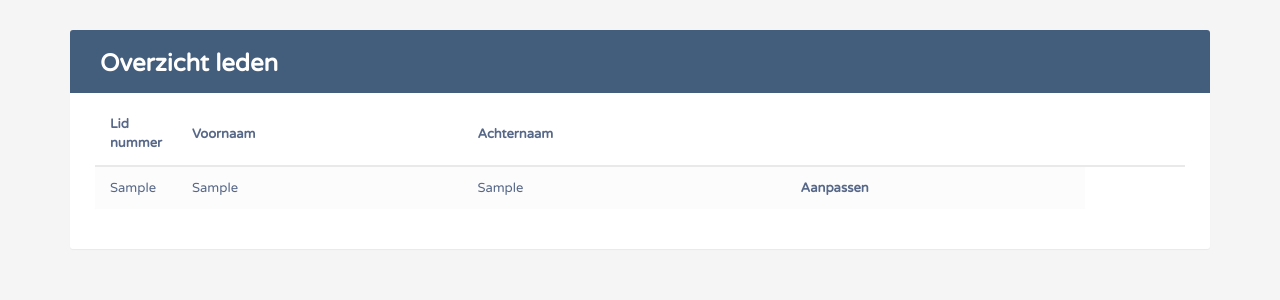
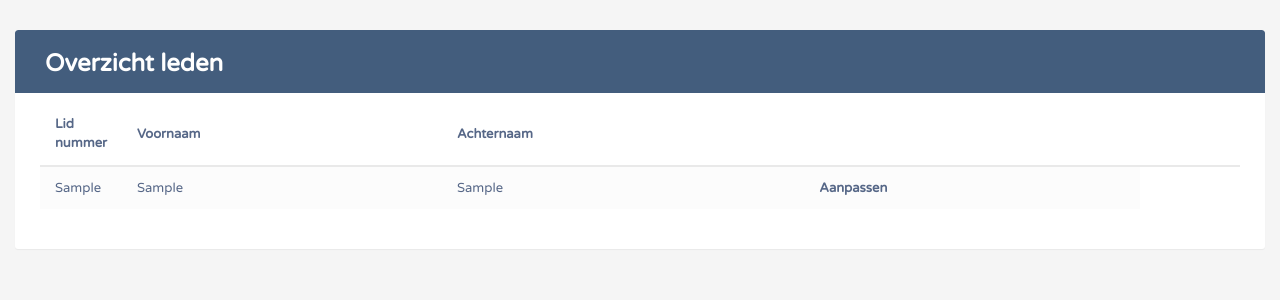
Before and after one commit to Rugtert/1.4progtest, a PHP site: page /Leden.php in a window 1280 px wide. Shown: the top 300 px of the page. Run offline with PHP 8.4, Linux system fonts and the light colour scheme; tables that the repository leaves empty or names only in its code hold one stand-in row (values such as "Sample post"); some libraries are stand-ins or nearby versions.

Commit message:
tables finally full width

```diff
--- a/Leden.php
+++ b/Leden.php
@@ -13,8 +13,8 @@
 		die("no results");
 	};
 ?>
-<div class="container">
-    <div class="table-wrapper">
+<div class="container-fluid">
+    <div class="table-responsive">
         <div class="table-title">
             <div class="row">
                 <div class="col-sm-6">
--- a/Templates/Header.php
+++ b/Templates/Header.php
@@ -18,7 +18,7 @@
 		font-family: 'Varela Round', sans-serif;
 		font-size: 13px;
 	}
-	.table-wrapper {
+	.table-responsive {
         background: #fff;
         padding: 20px 25px;
         margin: 30px 0;
@@ -64,7 +64,7 @@
     table.table tr th, table.table tr td {
         border-color: #e9e9e9;
 		padding: 12px 15px;
-		vertical-align: middle;
+		vertical-align: Middle;
     }
 	table.table tr th:first-child {
 		width: 60px;
```
Also changed, not shown: Lid_Aanpassen.php (+35 -3 lines).
